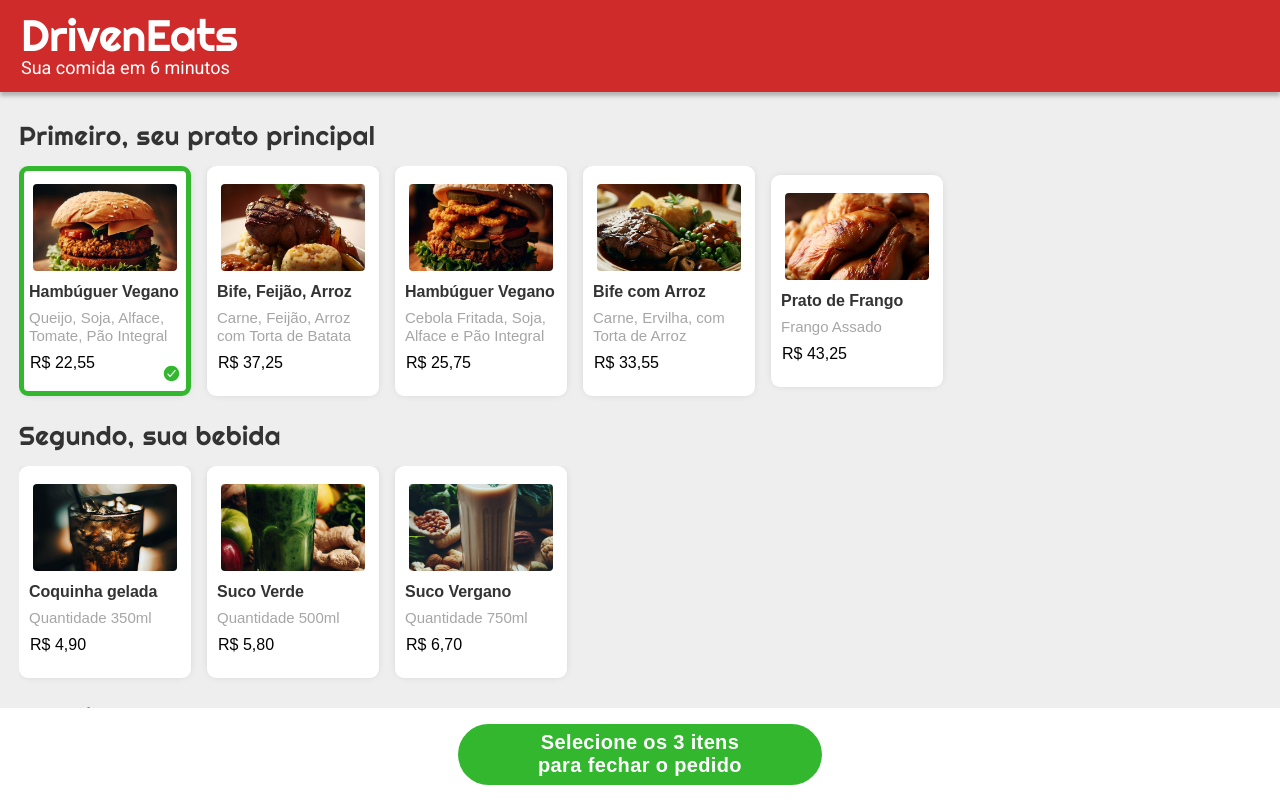
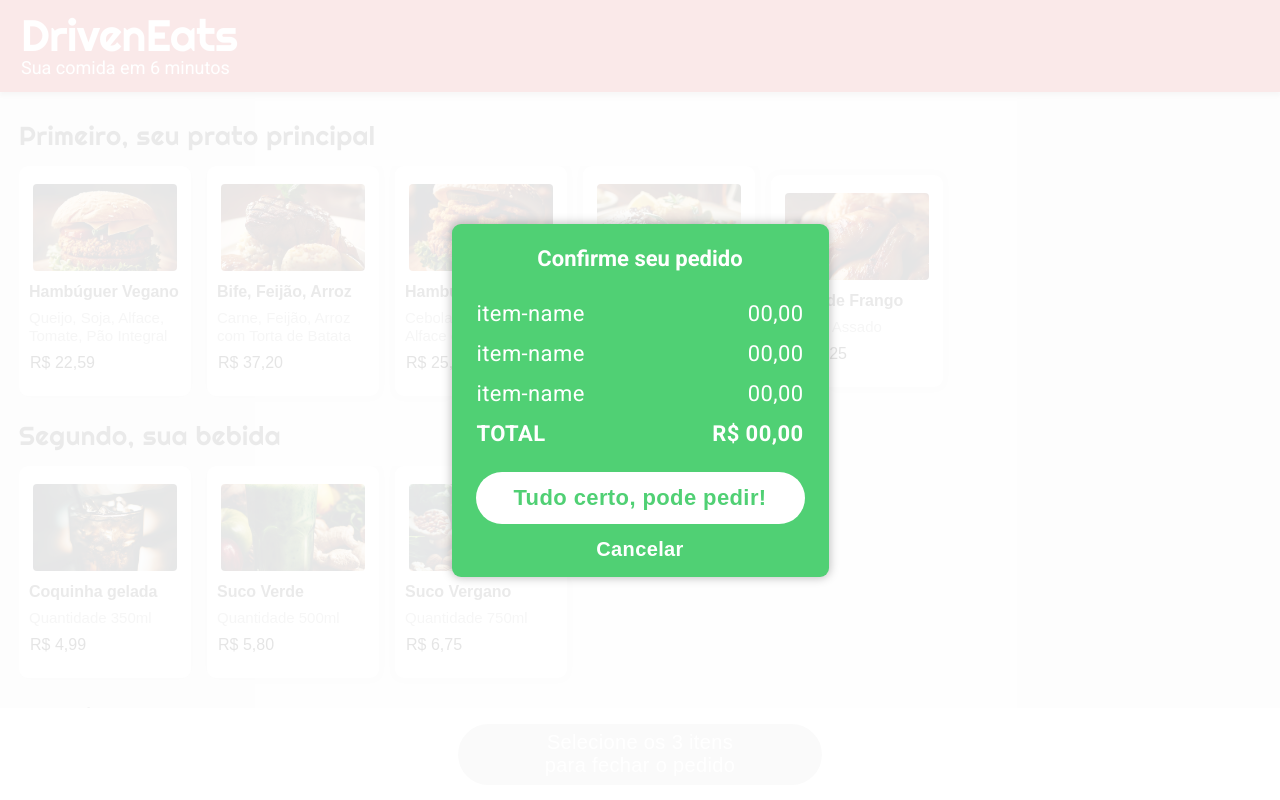
Before and after one commit to XxFULLDLCxX/projeto3-driveneats, a plain HTML site: page index.html in a window 1280 px wide. Shown: the top 800 px of the page. Drawn offline with Linux system fonts and the light colour scheme.

Commit message:
Finalização de JS e aplicação de data-test

```diff
--- a/css/style.css
+++ b/css/style.css
@@ -34,7 +34,7 @@ body {
     width: 100%;
     /* max-width: 414px; */
     position: fixed;
-    z-index: 999;
+    z-index: 3;
 }
 
 /* Os estilos adicionais estão dispostos abaixo, em ordem de estruturação do HTML. */
@@ -136,7 +136,7 @@ p {
     margin: 8px 4px;
 }
 
-.food h3 {
+.food .name {
     color: #333333;
     font-size: 16px;
     font-weight: 700;
@@ -160,7 +160,11 @@ p {
 
 }
 
-.food h5 {
+.food .price::before {
+    content: "R$ ";
+}
+
+.food .price {
     color: #000000;
     font-size: 16px;
     font-weight: 400;
@@ -223,3 +227,111 @@ footer div button {
     letter-spacing: 0.018em;
     text-align: center;
 }
+
+.confirm-order {
+    background: #FFFFFFE5;
+    position: fixed;
+    top: 0px;
+    width: 100%;
+    height: 100%;
+    z-index: 5;
+}
+
+.confirm-order-modal {
+    background-color: #50D074;
+    height: 353px;
+    width: 377px;
+    border-radius: 9px;
+    box-shadow: 0px 0px 10px 1px #00000040;
+    flex-direction: column;
+    padding: 0 25px;
+}
+
+.confirm-order h2 {
+    color: #FFFFFF;
+    font-size: 22px;
+    font-weight: 700;
+    line-height: 26px;
+    letter-spacing: 0em;
+    text-align: center;
+
+    height: 27px;
+    margin: 21px 0 28px;
+
+}
+
+.confirm-order-modal > div {
+    width: 100%;
+    flex-shrink: 0;
+    flex-grow: 0;
+    display: flex;
+    height: 27px;
+    margin-bottom: 13px;
+}
+
+.confirm-order-modal .name,
+.confirm-order-modal .price {
+    color: #FFFFFF;
+    font-size: 22px;
+    font-weight: 400;
+    line-height: 26px;
+    letter-spacing: 0.018em;
+    text-align: left;
+    height: 100%;
+}
+
+.confirm-order-modal .name {
+    width: 100%;
+}
+
+.confirm-order-modal .price {
+    text-align: right;
+}
+
+.order-total .name,
+.order-total .price {
+    font-weight: 700;
+    width: inherit;
+}
+
+.order-total .price::before {
+    content: "R$ ";
+}
+
+.confirm-order-button {
+    color: #50D074;
+    font-size: 22px;
+    font-weight: 700;
+    line-height: 26px;
+    letter-spacing: 0.018em;
+    text-align: center;
+
+    height: 52px;
+    width: 329px;
+    flex-shrink: 0;
+    flex-grow: 0;
+    border-radius: 100px;
+    border: none;
+    background-color: #FFFFFF;
+
+    margin: 11px 0 0;
+}
+
+.cancel-order-button {
+    color: #FFFFFF;
+    font-size: 20px;
+    font-weight: 700;
+    line-height: 23px;
+    letter-spacing: 0.018em;
+    text-align: center;
+
+    height: 52px;
+    width: 329px;
+    border: none;
+    background-color: #50D074;
+
+}
+
+.finish {
+    display: none;
+}
--- a/index.html
+++ b/index.html
@@ -31,36 +31,36 @@
             <div class="food-categories">
                 <div class="food-choices">
                     <h2>Primeiro, seu prato principal</h2>
-                    <div class="y-center">
-                        <button class="food btn-select">
+                    <div class="y-center first">
+                        <button data-test="dish" class="food btn-0" onclick="getBtn('.btn-0', '.first')">
                             <img src="assets/vegan burger-2.jpeg" alt="" srcset="">
-                            <h3>Hambúguer Vegano</h3>
+                            <h3 data-test="item-name" class="name">Hambúguer Vegano</h3>
                             <p>Queijo, Soja, Alface, Tomate, Pão Integral</p>
-                            <h5>R$ 22,55</h5>
+                            <h5 data-test="item-price" class="price">22,59</h5>
                         </button>
-                        <button class="food">
+                        <button data-test="dish" class="food btn-1" onclick="getBtn('.btn-1', '.first')">
                             <img src="assets/main course.jpeg" alt="" srcset="">
-                            <h3>Bife, Feijão, Arroz</h3>
+                            <h3 data-test="item-name" class="name">Bife, Feijão, Arroz</h3>
                             <p>Carne, Feijão, Arroz com Torta de Batata</p>
-                            <h5>R$ 37,25</h5>
+                            <h5 data-test="item-price" class="price">37,20</h5>
                         </button>
-                        <button class="food">
+                        <button data-test="dish" class="food btn-2" onclick="getBtn('.btn-2', '.first')">
                             <img src="assets/vegan burger.jpeg" alt="" srcset="">
-                            <h3>Hambúguer Vegano</h3>
+                            <h3 data-test="item-name" class="name">Hambúguer Vegano</h3>
                             <p>Cebola Fritada, Soja, Alface e Pão Integral</p>
-                            <h5>R$ 25,75</h5>
+                            <h5 data-test="item-price" class="price">25,75</h5>
                         </button>
-                        <button class="food">
+                        <button data-test="dish" class="food btn-3" onclick="getBtn('.btn-3', '.first')">
                             <img src="assets/main course-2.jpeg" alt="" srcset="">
-                            <h3>Bife com Arroz</h3>
+                            <h3 data-test="item-name" class="name">Bife com Arroz</h3>
                             <p>Carne, Ervilha, com Torta de Arroz</p>
-                            <h5>R$ 33,55</h5>
+                            <h5 data-test="item-price" class="price">33,50</h5>
                         </button>
-                        <button class="food">
+                        <button data-test="dish" class="food btn-4" onclick="getBtn('.btn-4', '.first')">
                             <img src="assets/chicken plate-2.jpeg" alt="" srcset="">
-                            <h3>Prato de Frango</h3>
+                            <h3 data-test="item-name" class="name">Prato de Frango</h3>
                             <p>Frango Assado</p>
-                            <h5>R$ 43,25</h5>
+                            <h5 data-test="item-price" class="price">43,25</h5>
                         </button>
                     </div>
                 </div>
@@ -68,24 +68,24 @@
             <div class="food-categories">
                 <div class="food-choices">
                     <h2>Segundo, sua bebida</h2>
-                    <div class="y-center">
-                        <button class="food">
+                    <div class="y-center second">
+                        <button data-test="drink" class="food btn-0" onclick="getBtn('.btn-0', '.second')">
                             <img src="assets/soda.jpeg" alt="" srcset="">
-                            <h3>Coquinha gelada</h3>
+                            <h3 data-test="item-name" class="name">Coquinha gelada</h3>
                             <p>Quantidade 350ml</p>
-                            <h5>R$ 4,90</h5>
+                            <h5 data-test="item-price" class="price">4,99</h5>
                         </button>
-                        <button class="food">
+                        <button data-test="drink" class="food btn-1" onclick="getBtn('.btn-1', '.second')">
                             <img src="assets/vegan drink.jpeg" alt="" srcset="">
-                            <h3>Suco Verde</h3>
+                            <h3 data-test="item-name" class="name">Suco Verde</h3>
                             <p>Quantidade 500ml</p>
-                            <h5>R$ 5,80</h5>
+                            <h5 data-test="item-price" class="price">5,80</h5>
                         </button>
-                        <button class="food">
+                        <button data-test="drink" class="food btn-2" onclick="getBtn('.btn-2', '.second')">
                             <img src="assets/vegan drink-2.jpeg" alt="" srcset="">
-                            <h3>Suco Vergano</h3>
+                            <h3 data-test="item-name" class="name">Suco Vergano</h3>
                             <p>Quantidade 750ml</p>
-                            <h5>R$ 6,70</h5>
+                            <h5 data-test="item-price" class="price">6,75</h5>
                         </button>
                     </div>
                 </div>
@@ -93,30 +93,30 @@
             <div class="food-categories">
                 <div class="food-choices">
                     <h2>Terceiro, a sobremesa</h2>
-                    <div class="y-center">
-                        <button class="food">
+                    <div class="y-center third">
+                        <button data-test="dessert" class="food btn-0" onclick="getBtn('.btn-0', '.third')">
                             <img src="assets/vegan dessert.jpeg" alt="" srcset="">
-                            <h3>Sobremesa Vegana</h3>
+                            <h3 data-test="item-name" class="name">Sobremesa Vegana</h3>
                             <p>Amedoas, Castanhas e Chocolate Vegano </p>
-                            <h5>R$ 13,80</h5>
+                            <h5 data-test="item-price" class="price">13,85</h5>
                         </button>
-                        <button class="food">
+                        <button data-test="dessert" class="food btn-1" onclick="getBtn('.btn-1', '.third')">
                             <img src="assets/dessert.jpeg" alt="" srcset="">
-                            <h3>Explosão de Sabor</h3>
+                            <h3 data-test="item-name" class="name">Explosão de Sabor</h3>
                             <p>Possui derivados de ovos, leite.</p>
-                            <h5>R$ 21,70</h5>
+                            <h5 data-test="item-price" class="price">21,70</h5>
                         </button>
-                        <button class="food">
+                        <button data-test="dessert" class="food btn-2" onclick="getBtn('.btn-2', '.third')">
                             <img src="assets/vegan dessert-2.jpeg" alt="" srcset="">
-                            <h3>Sobremesa Vegana</h3>
+                            <h3 data-test="item-name" class="name">Sobremesa Vegana</h3>
                             <p>Chocolate Vegano, Amoras, Crocante</p>
-                            <h5>R$ 15,90</h5>
+                            <h5 data-test="item-price" class="price">15,89</h5>
                         </button>
-                        <button class="food">
+                        <button data-test="dessert" class="food btn-3" onclick="getBtn('.btn-3', '.third')">
                             <img src="assets/dessert-2.jpeg" alt="" srcset="">
-                            <h3>Bolo Especial</h3>
+                            <h3 data-test="item-name" class="name">Bolo Especial</h3>
                             <p>Possui derivados de ovos, leite.</p>
-                            <h5>R$ 15,90</h5>
+                            <h5 data-test="item-price" class="price">19,99</h5>
                         </button>
                     </div>
                 </div>
@@ -125,16 +125,37 @@
         <footer>
             <div class="fixed">
                 <div class="center">
-                    <button class="center btn-active">
-                        Selecione os 3 itens
-                        <br>
-                        para fechar o pedido
+                    <button data-test="order-btn" class="center btn-finish" onclick="finishOrder(this)" disabled>
+                        Selecione os 3 itens <br> para fechar o pedido
                     </button>
                 </div>
             </div>
         </footer>
     </div>
-    <script src="js/script.js"></script>
+    <div class="center confirm-order .finish">
+        <div data-test="confirm-order-modal" class="center confirm-order-modal">
+            <h2>Confirme seu pedido</h2>
+            <div class="first">
+                <h3 class="name">item-name</h3>
+                <h5 class="price">00,00</h5>
+            </div>
+            <div class="second">
+                <h3 class="name">item-name</h3>
+                <h5 class="price">00,00</h5>
+            </div>
+            <div class="third">
+                <h3 class="name">item-name</h3>
+                <h5 class="price">00,00</h5>
+            </div>
+            <div class="order-total">
+                <h3 class="name">TOTAL</h3>
+                <h5 class="price">00,00</h5>
+            </div>
+            <button data-test="confirm-order-btn" class="confirm-order-button" onclick="confirmOrder()">Tudo certo, pode pedir!</button>
+            <button data-test="cancel-order-btn" class="cancel-order-button" onclick="cancelOrder()">Cancelar</button>
+        </div>
+    </div>
+    <script src="./js/script.js"></script>
 </body>
 
 </html>
--- a/js/script.js
+++ b/js/script.js
@@ -0,0 +1,82 @@
+
+function getBtn(btn_class, scope_class) {
+    const btn_food = document.querySelector(`${scope_class} ${btn_class}`);
+    const btn_selected = document.querySelector(`${scope_class} .btn-select`);
+    btn_food.classList.toggle('btn-select');
+    if (btn_selected !== null) {
+        btn_selected.classList.toggle('btn-select');
+    }
+    first_choice = document.querySelector('.first .btn-select');
+    second_choice = document.querySelector('.second .btn-select');
+    third_choice = document.querySelector('.third .btn-select');
+
+    n_select = document.querySelectorAll('.btn-select').length;
+    btn_finish.innerHTML = `Selecione os ${3 - n_select} itens <br> para fechar o pedido`;
+
+    console.log([first_choice, second_choice, third_choice])
+    if (first_choice !== null && second_choice !== null && third_choice !== null) {
+        btn_finish.classList.add('btn-active')
+        btn_finish.textContent = "Fechar pedido";
+        btn_finish.removeAttribute('disabled');
+    }
+}
+
+function finishOrder(btn) {
+    if (btn.classList.contains('btn-active')) {
+        confirm_order.classList.toggle('finish');
+        const first_selected = document.querySelector('.food-choices .first .btn-select');
+        const second_selected = document.querySelector('.food-choices .second .btn-select');
+        const third_selected = document.querySelector('.food-choices .third .btn-select');
+
+        confirm_order.querySelector('.first .name').textContent = first_selected.querySelector('.name').textContent;
+        confirm_order.querySelector('.second .name').textContent = second_selected.querySelector('.name').textContent;
+        confirm_order.querySelector('.third .name').textContent = third_selected.querySelector('.name').textContent;
+        confirm_order.querySelector('.first .price').textContent = first_selected.querySelector('.price').textContent;
+        confirm_order.querySelector('.second .price').textContent = second_selected.querySelector('.price').textContent;
+        confirm_order.querySelector('.third .price').textContent = third_selected.querySelector('.price').textContent;
+
+        dish_price = Number(first_selected.querySelector('.price').textContent.replace(',', '.'));
+        drink_price = Number(second_selected.querySelector('.price').textContent.replace(',', '.'));
+        dessert_price = Number(third_selected.querySelector('.price').textContent.replace(',', '.'));
+
+        console.log(dish_price)
+        console.log(drink_price)
+        console.log(dessert_price)
+
+        let sum_prices = dish_price + drink_price + dessert_price
+
+        confirm_order.querySelector('.order-total .price').textContent = sum_prices.toFixed(2).replace('.', ',');
+    }
+}
+
+function cancelOrder() {
+    confirm_order.classList.toggle('finish');
+
+    first_choice = document.querySelector('.first .btn-select');
+    second_choice = document.querySelector('.second .btn-select');
+    third_choice = document.querySelector('.third .btn-select');
+
+    first_choice.classList.remove('btn-select');
+    second_choice.classList.remove('btn-select');
+    third_choice.classList.remove('btn-select');
+
+    btn_finish.classList.remove('btn-active');
+
+}
+
+function confirmOrder() {
+    order_message = `Olá, gostaria de fazer o pedido:
+    - Prato: ${confirm_order.querySelector('.first .name').textContent}
+    - Bebida: ${confirm_order.querySelector('.second .name').textContent}
+    - Sobremesa: ${confirm_order.querySelector('.third .name').textContent}
+    Total: R$ ${confirm_order.querySelector('.order-total .price').textContent}
+
+    Nome: ${prompt('Your name: ')}
+    Endereço: ${prompt('Your address: ')}`;
+
+    // A test without the tag a
+    window.open(`https://wa.me/?text=${encodeURIComponent(order_message)}`);
+}
+
+const btn_finish = document.querySelector('.btn-finish');
+const confirm_order = document.querySelector('.confirm-order');
```
